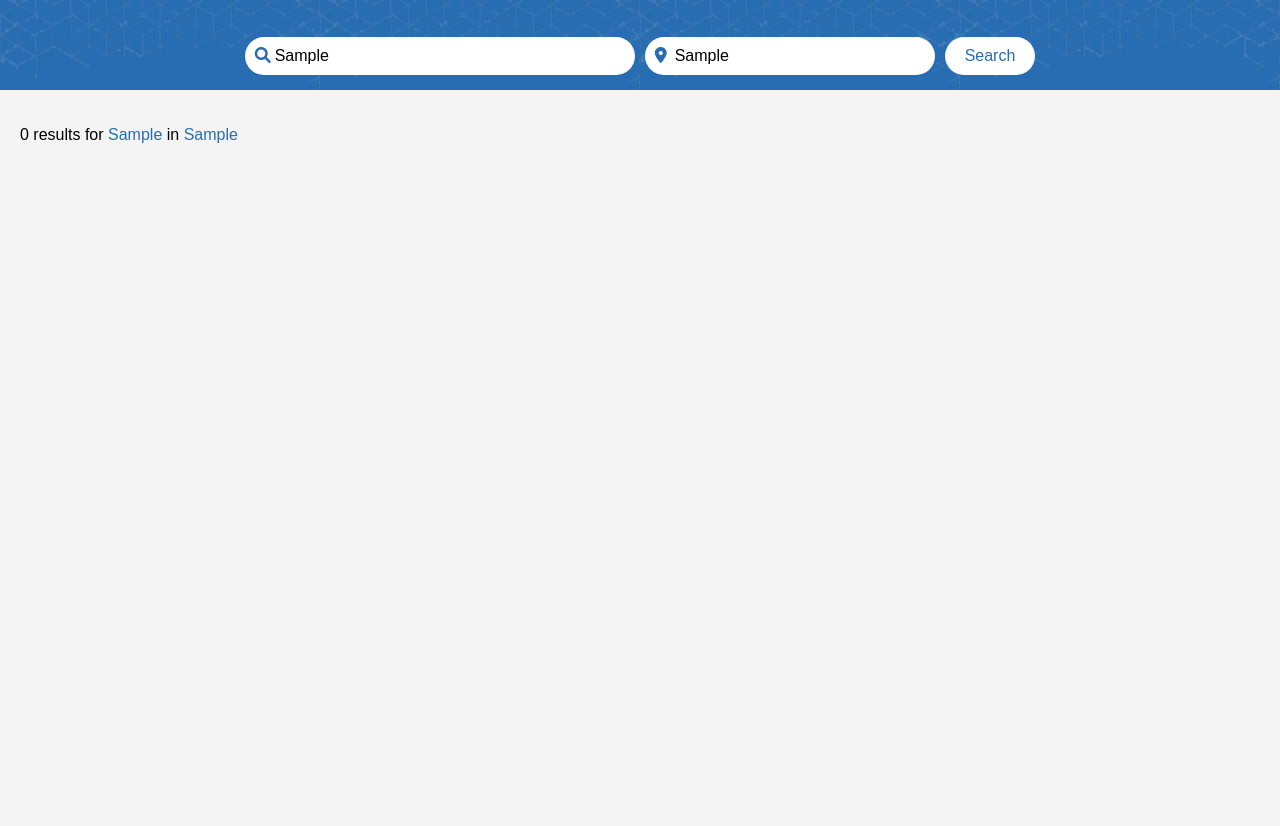
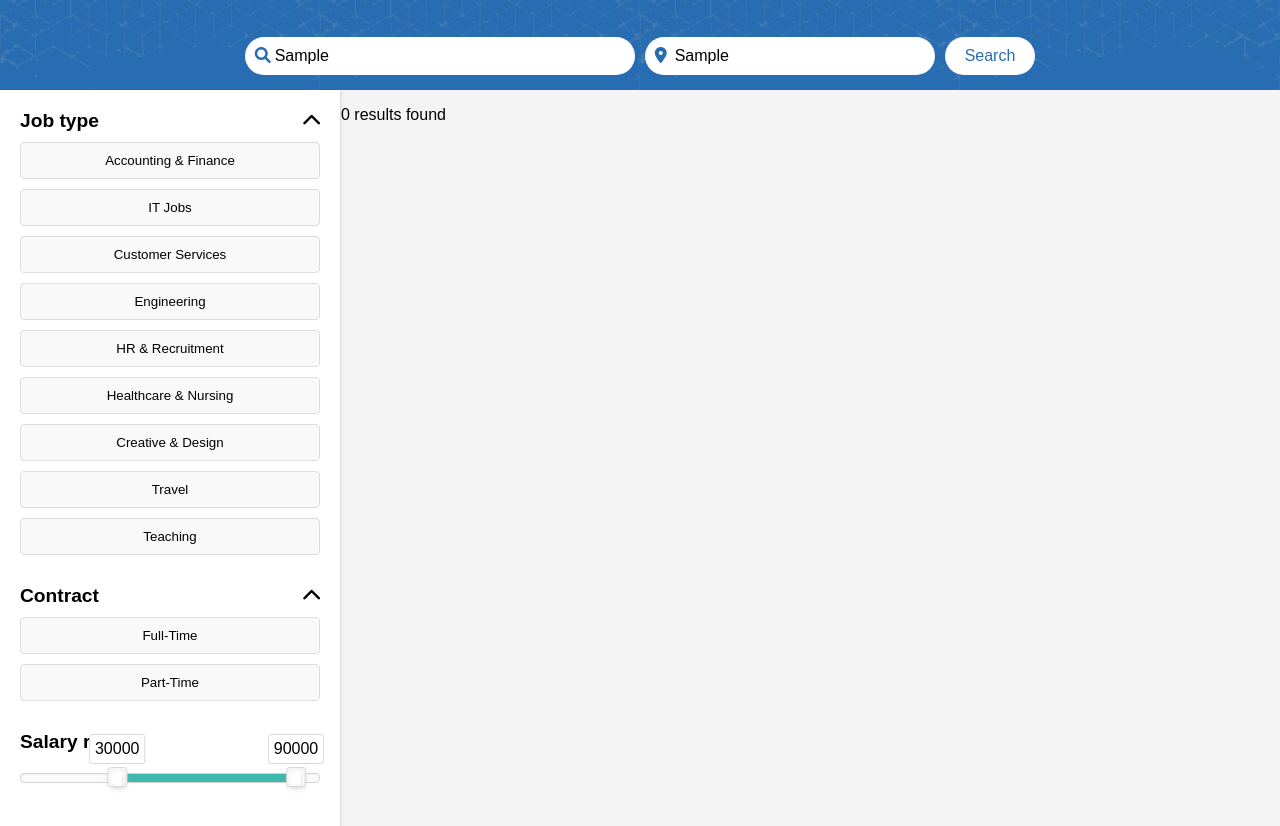
Before and after one commit to EHB-MCT/web2-course-project-front-end-Zani10, a website built with webpack: page src/index.html in a window 1280 px wide. Both pictures are taken after typing "Sample", "Sample" into the empty fields and a click on the button "Search". Shown: the part 60-886 px from the top of the page. Built offline with nearby package versions, Linux system fonts and the light colour scheme; files whose address does not match are found by name.

Commit message:
Filter sidebar component added and styled, nouislider library imported.

```diff
--- a/src/components/BrowseJobsPage.js
+++ b/src/components/BrowseJobsPage.js
@@ -3,24 +3,101 @@ import { fetchJobs, displayJobs } from '../utils';
 export default async function showBrowseJobsPage(params) {
   console.log('Showing browse jobs page');
   const app = document.getElementById('app');
+  app.classList.add('browse-jobs-page');
   app.innerHTML = `
+    <div class="filters-container">
+      <div class="filter-section">
+        <h3>Job type <i class="fas fa-chevron-up"></i></h3>
+        <div class="filter-options">
+          <button class="filter-option" data-type="Accounting & Finance">Accounting & Finance</button>
+          <button class="filter-option" data-type="IT Jobs">IT Jobs</button>
+          <button class="filter-option" data-type="Customer Services">Customer Services</button>
+          <button class="filter-option" data-type="Engineering">Engineering</button>
+          <button class="filter-option" data-type="HR & Recruitment">HR & Recruitment</button>
+          <button class="filter-option" data-type="Healthcare & Nursing">Healthcare & Nursing</button>
+          <button class="filter-option" data-type="Creative & Design">Creative & Design</button>
+          <button class="filter-option" data-type="Travel">Travel</button>
+          <button class="filter-option" data-type="Teaching">Teaching</button>
+        </div>
+      </div>
+      <div class="filter-section">
+        <h3>Contract <i class="fas fa-chevron-up"></i></h3>
+        <div class="filter-options">
+          <button class="filter-option" data-contract="Full-Time">Full-Time</button>
+          <button class="filter-option" data-contract="Part-Time">Part-Time</button>
+        </div>
+      </div>
+      <div class="filter-section">
+        <h3>Salary range <i class="fas fa-chevron-up"></i></h3>
+        <div class="filter-options">
+          <div id="salary-slider"></div>
+        </div>
+      </div>
+    </div>
     <div id="search-message" class="search-message"></div>
     <div id="browse-jobs" class="jobs-container"></div>
   `;
 
-  try {
-    const jobs = await fetchJobs(params);
-    displayJobs(jobs, 'browse-jobs');
+  document.querySelectorAll('.filter-option').forEach(button => {
+    button.addEventListener('click', () => {
+      button.classList.toggle('selected');
+      fetchAndDisplayJobs();
+    });
+  });
 
-    if (params.what || params.where) {
+  document.querySelectorAll('.filter-section h3').forEach(section => {
+    section.addEventListener('click', () => {
+      const options = section.nextElementSibling;
+      options.style.display = options.style.display === 'none' ? 'block' : 'none';
+      section.querySelector('i').classList.toggle('fa-chevron-up');
+      section.querySelector('i').classList.toggle('fa-chevron-down');
+    });
+  });
+
+  const salarySlider = document.getElementById('salary-slider');
+  noUiSlider.create(salarySlider, {
+    start: [30000, 90000],
+    connect: true,
+    range: {
+      'min': 0,
+      'max': 100000
+    },
+    tooltips: [true, true],
+    format: {
+      to: function (value) {
+        return Math.round(value);
+      },
+      from: function (value) {
+        return Number(value);
+      }
+    }
+  });
+
+  salarySlider.noUiSlider.on('change', fetchAndDisplayJobs);
+
+  async function fetchAndDisplayJobs() {
+    const selectedTypes = Array.from(document.querySelectorAll('.filter-option.selected[data-type]')).map(button => button.getAttribute('data-type'));
+    const selectedContracts = Array.from(document.querySelectorAll('.filter-option.selected[data-contract]')).map(button => button.getAttribute('data-contract'));
+    const [minSalary, maxSalary] = salarySlider.noUiSlider.get();
+
+    const params = {
+      types: selectedTypes.join(','),
+      contracts: selectedContracts.join(','),
+      minSalary,
+      maxSalary
+    };
+
+    try {
+      const jobs = await fetchJobs(params);
+      displayJobs(jobs, 'browse-jobs');
+
       const searchMessage = document.getElementById('search-message');
-      const searchTerm = params.what ? params.what : 'jobs';
-      const locationTerm = params.where ? `${params.where}` : '';
-      searchMessage.innerHTML = `<p>${jobs.length} results for <span style="color: #286DB1;">${searchTerm}</span> in ${locationTerm ? `<span style="color: #286DB1;">${locationTerm}</span>` : ''}</p>`;
+      searchMessage.innerHTML = `<p>${jobs.length} results found</p>`;
+    } catch (error) {
+      console.error('Error fetching jobs:', error);
+      document.getElementById('browse-jobs').innerHTML = '<p>Error fetching jobs. Please try again later.</p>';
     }
+  }
 
-  } catch (error) {
-    console.error('Error fetching jobs:', error);
-    document.getElementById('browse-jobs').innerHTML = '<p>Error fetching jobs. Please try again later.</p>';
-  }
+  await fetchAndDisplayJobs();
 }
--- a/src/index.html
+++ b/src/index.html
@@ -6,6 +6,8 @@
   <title>CareerBox</title>
   <link rel="stylesheet" href="styles.css">
   <link rel="stylesheet" href="https://cdnjs.cloudflare.com/ajax/libs/font-awesome/6.0.0-beta3/css/all.min.css">
+  <link rel="stylesheet" href="https://cdnjs.cloudflare.com/ajax/libs/noUiSlider/14.7.0/nouislider.min.css">
+  <script src="https://cdnjs.cloudflare.com/ajax/libs/noUiSlider/14.7.0/nouislider.min.js"></script>
 </head>
 <body>
   <div id="notification-container" class="notification-container"></div>
--- a/src/index.js
+++ b/src/index.js
@@ -72,4 +72,6 @@ document.addEventListener('DOMContentLoaded', () => {
   renderPage();
 });
 
+
+
 initialize();
--- a/src/styles.css
+++ b/src/styles.css
@@ -139,7 +139,7 @@ nav ul li a {
   display: flex;
   flex-wrap: wrap;
   gap: 20px;
-  padding: 20px;
+  padding-top: 20px;
   justify-content: center;
 }
 
@@ -992,3 +992,78 @@ footer {
   transform: translateX(100%);
   transition: opacity 0.3s ease, transform 0.3s ease;
 }
+
+
+body, html {
+  height: 100%;
+  margin: 0;
+}
+
+#app.browse-jobs-page {
+  flex: 1;
+  display: flex;
+  flex-direction: row;
+  padding: 0;
+}
+
+.filters-container {
+  width: 300px;
+  padding: 20px;
+  box-shadow: 0 2px 4px rgba(0, 0, 0, 0.1);
+  border-right: 1px solid #ddd;
+  background-color: white;
+}
+
+.filters-container h3 {
+  margin: 0 0 10px;
+  font-size: 1.2em;
+  cursor: pointer;
+  display: flex;
+  justify-content: space-between;
+  align-items: center;
+}
+
+.filters-container .filter-options {
+  display: block;
+  margin-bottom: 20px;
+}
+
+.filters-container .filter-option {
+  width: 100%;
+  text-align: center;
+  padding: 10px;
+  border: 1px solid #ddd;
+  border-radius: 4px;
+  margin-bottom: 10px;
+  background-color: #f9f9f9;
+  cursor: pointer;
+  transition: background-color 0.3s;
+}
+
+.filters-container .filter-option:hover,
+.filters-container .filter-option.selected {
+  background-color: #286DB1;
+  color: white;
+}
+
+.filters-container .filter-options #salary-slider {
+  margin-top: 20px;
+}
+
+.jobs-container {
+  flex: 1;
+  display: flex;
+  flex-direction: column;
+  align-items: center;
+  gap: 20px;
+}
+
+.noUi-horizontal .noUi-handle {
+  width: 20px;
+  height: 20px;
+  top: -7px;
+}
+
+.noUi-horizontal {
+  height: 10px;
+}
--- a/webpack.config.js
+++ b/webpack.config.js
@@ -17,7 +17,7 @@ module.exports = {
       },
       {
         test: /\.css$/,
-        use: ['style-loader'],
+        use: ['style-loader', 'css-loader'],
       },
     ],
   },
```
Also changed, not shown: src/components/FilterComponent.js (+26 -22 lines).
